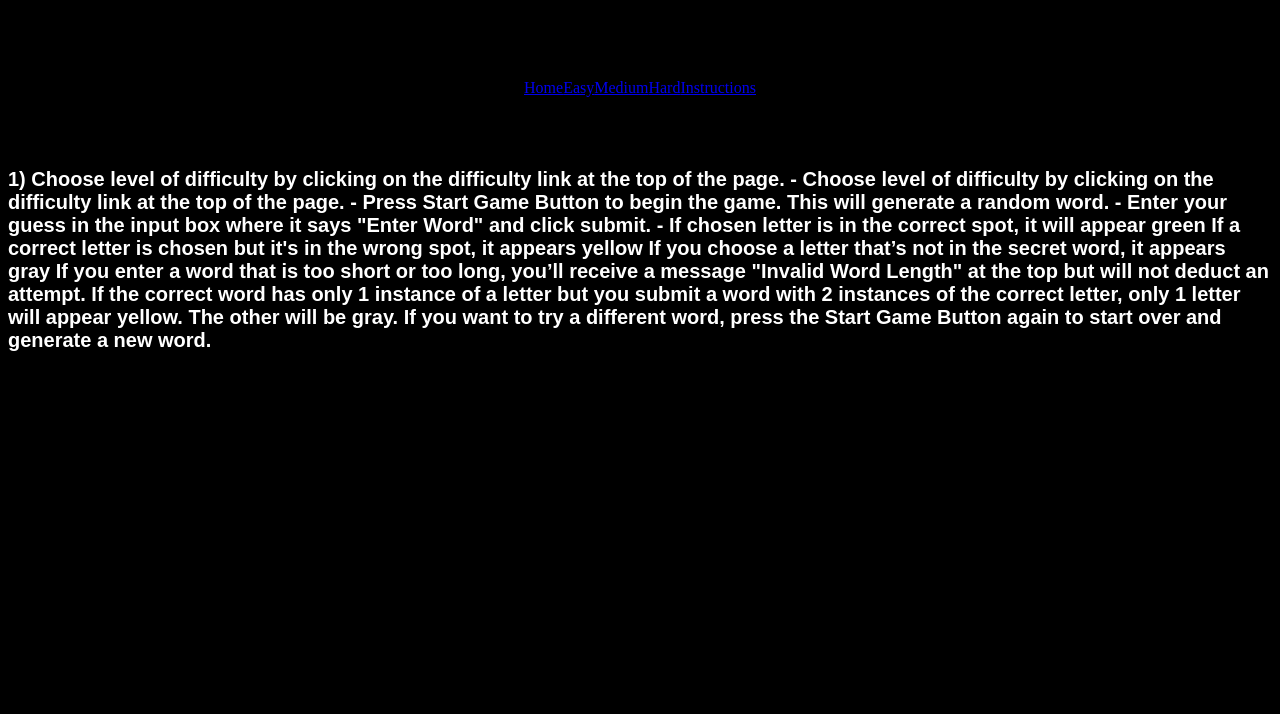
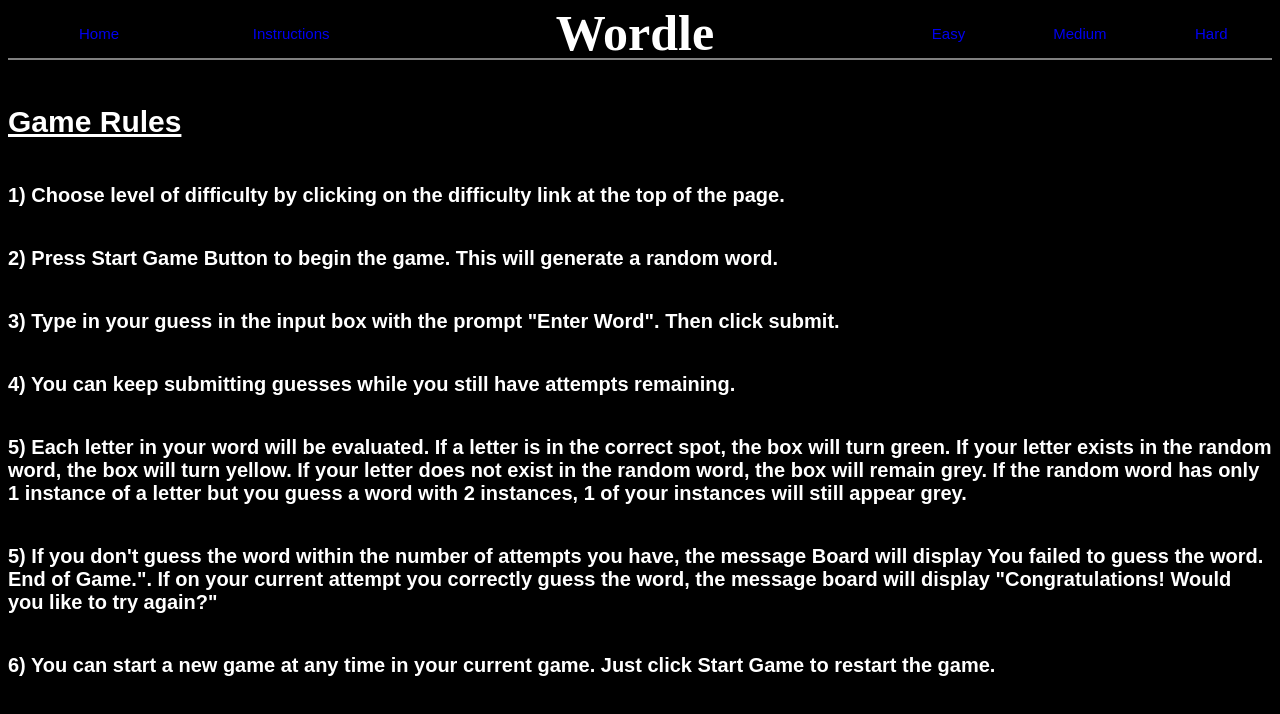
Before and after one commit to amlcheung/WebDev_project2, a React (Create React App) app: page /instructions in a window 1280 px wide. Shown: the top 714 px of the page. Built offline with nearby package versions, Linux system fonts and the light colour scheme.

Commit message:
navbar, styling, submit box

```diff
--- a/src/component/Easy.jsx
+++ b/src/component/Easy.jsx
@@ -124,11 +124,19 @@
     return(
         <div>
             <h1>Difficulty: Easy, randomWord: {randomWord}</h1>
-            <button onClick={getWord}>Start Game</button>
+            <div className="game-contents-container">
+                <button className="button-style" onClick={getWord}>Start Game</button>
+                <MessageBoard></MessageBoard>
+                <InputBox></InputBox>
+                <div id="board-container">
+                    {wordComponents}
+                </div>
+            {/* </div>
+            <button className="button-style" onClick={getWord}>Start Game</button>
             <MessageBoard></MessageBoard>
             <InputBox></InputBox>
             <div id="board-container">
-                {wordComponents}
+                {wordComponents} */}
             </div>
     </div>
     );
--- a/src/component/InputBox.jsx
+++ b/src/component/InputBox.jsx
@@ -5,6 +5,7 @@
 
 export default function InputBox(props) {
     const [candidate, setCandidate] = useState("");
+    const [input, setInputBox] = useState("");
 
     const dispatch = useDispatch();
 
@@ -21,6 +22,8 @@
         e.preventDefault();
         console.log("userGuess: " + candidate);
         sendWordToHistory();
+        const guessInput = document.getElementById('guess');
+        guessInput.value = '';
     }
 
     return (
@@ -30,6 +33,7 @@
                         Enter Word:
                         <input
                             type="text"
+                            id = "guess"
                             onChange={(e) => setCandidate(e.target.value.trim())}
                         ></input>
                     </label>
--- a/src/component/Instructions.css
+++ b/src/component/Instructions.css
@@ -1,11 +1,17 @@
 .text-format {
     width: auto;
     height: auto;
-    /* display: flex; */
-    justify-content: center;
-    align-items: center;
+    display: flex;
+    flex-direction: column;
+    justify-content: stretch;
+    align-items: stretch;
+    flex-wrap: wrap;
     color: white;
     font-size: 20px;
     font-family: Arial, Helvetica, sans-serif;
     font-weight: bold;
 }
+
+.game-rules-format {
+    text-decoration: underline;
+}
--- a/src/component/Instructions.jsx
+++ b/src/component/Instructions.jsx
@@ -9,23 +9,38 @@
 
     return(
         <div className="text-format">
+            <h2 className="game-rules-format">Game Rules</h2>
 
-            1) Choose level of difficulty by clicking on the difficulty link at the top
+            <p>1) Choose level of difficulty by clicking on the difficulty link at the top
             of the page.
+            </p>
 
-            - Choose level of difficulty by clicking on the difficulty link at the top
-            of the page.
-            - Press Start Game Button to begin the game. This will generate a random word.
-            - Enter your guess in the input box where it says "Enter Word" and click submit.
-            -
+            <p>2) Press Start Game Button to begin the game. This will generate a random
+                word.
+            </p>
 
-            If chosen letter is in the correct spot, it will appear green
-            If a correct letter is chosen but it's in the wrong spot, it appears yellow
-            If you choose a letter that’s not in the secret word, it appears gray
-            If you enter a word that is too short or too long, you’ll receive a message "Invalid Word Length" at the top but will not deduct an attempt.
-            If the correct word has only 1 instance of a letter but you submit a word with 2 instances of the correct letter, only 1 letter will appear yellow. The other will be gray.
-            If you want to try a different word, press the Start Game Button again to start over and
-            generate a new word.
+            <p>3) Type in your guess in the input box with the prompt "Enter Word". Then
+                click submit.
+            </p>
+
+            <p>4) You can keep submitting guesses while you still have attempts remaining.
+            </p>
+
+            <p>5) Each letter in your word will be evaluated. If a letter is in the correct spot,
+                the box will turn green. If your letter exists in the random word,
+                the box will turn yellow. If your letter does not exist in the random word, the
+                box will remain grey. If the random word has only 1 instance of a letter but you
+                guess a word with 2 instances, 1 of your instances will still appear grey.</p>
+
+            <p>5) If you don't guess the word within the number of attempts you have, the message
+                Board will display You failed to guess the word. End of Game.". If on your current
+                attempt you correctly guess the word, the message board will display "Congratulations!
+                Would you like to try again?"
+            </p>
+
+            <p>6) You can start a new game at any time in your current game. Just click Start Game
+                to restart the game.
+            </p>
         </div>
 
 
--- a/src/component/Medium.jsx
+++ b/src/component/Medium.jsx
@@ -7,100 +7,101 @@
 
 export default function Medium(props) {
 
-    const dispatch = useDispatch();
+    // const dispatch = useDispatch();
 
-    function getMediumWord() {
-        const action = {
-            type: 'MEDIUM'
-        }
+    // function getMediumWord() {
+    //     const action = {
+    //         type: 'MEDIUM'
+    //     }
 
-        dispatch(action);
-    }
+    //     dispatch(action);
+    // }
 
 
-
-    return(
-        <div>
-            <h1>Difficulty: Medium</h1>
-            <button onClick={getMediumWord}>Start Game</button>
-            <InputBox></InputBox>
-            <div className="board-container">
-                <Square></Square>
-
-                <Square></Square>
-
-                <Square></Square>
-
-                <Square></Square>
-
-                <Square></Square>
-
-                <Square></Square>
-
-                <Square></Square>
-
-                <Square></Square>
-
-                <Square></Square>
-
-                <Square></Square>
+    return (<div></div>);
 
 
-                <Square></Square>
+    //     <div>
+    //         <h1>Difficulty: Medium</h1>
+    //         <button onClick={getMediumWord}>Start Game</button>
+    //         <InputBox></InputBox>
+    //         <div className="board-container">
+    //             <Square></Square>
 
-                <Square></Square>
+    //             <Square></Square>
 
-                <Square></Square>
+    //             <Square></Square>
 
-                <Square></Square>
+    //             <Square></Square>
 
-                <Square></Square>
+    //             <Square></Square>
 
-                <Square></Square>
+    //             <Square></Square>
 
-                <Square></Square>
+    //             <Square></Square>
 
-                <Square></Square>
+    //             <Square></Square>
 
-                <Square></Square>
+    //             <Square></Square>
 
-                <Square></Square>
+    //             <Square></Square>
 
 
-                <Square></Square>
+    //             <Square></Square>
 
-                <Square></Square>
+    //             <Square></Square>
 
-                <Square></Square>
+    //             <Square></Square>
 
-                <Square></Square>
+    //             <Square></Square>
 
-                <Square></Square>
+    //             <Square></Square>
 
-                <Square></Square>
+    //             <Square></Square>
 
-                <Square></Square>
+    //             <Square></Square>
 
-                <Square></Square>
+    //             <Square></Square>
 
-                <Square></Square>
+    //             <Square></Square>
 
-                <Square></Square>
+    //             <Square></Square>
 
 
-                <Square></Square>
+    //             <Square></Square>
 
-                <Square></Square>
+    //             <Square></Square>
 
-                <Square></Square>
+    //             <Square></Square>
 
-                <Square></Square>
+    //             <Square></Square>
 
-                <Square></Square>
+    //             <Square></Square>
+
+    //             <Square></Square>
+
+    //             <Square></Square>
+
+    //             <Square></Square>
+
+    //             <Square></Square>
+
+    //             <Square></Square>
 
 
-            </div>
-    </div>
+    //             <Square></Square>
+
+    //             <Square></Square>
+
+    //             <Square></Square>
+
+    //             <Square></Square>
+
+    //             <Square></Square>
+
+
+    //         </div>
+    // </div>
 
 
 
@@ -108,5 +109,5 @@
 
 
 
-    );
+
 }
--- a/src/component/MessageBoard.jsx
+++ b/src/component/MessageBoard.jsx
@@ -13,6 +13,15 @@
             message = "Invalid Word Length";
         }
 
+        let curGuess = state.history[state.history.length - 1];
+
+        if (curGuess !== undefined) {
+            if (state.word === curGuess.toUpperCase()) {
+                message = "Congratulations!  Would you like to try again?";
+            } else if (state.attemptsRemaining === 0 && state.word !== curGuess.toUpperCase()) {
+                message = "You failed to guess the word. End of Game.";
+            }
+        }
 
         return message;
     }
@@ -31,7 +40,6 @@
 
     const attemptsRemaining = useSelector(getAttemptsRemaining, shallowEqual);
 
-
     return(
         <div className='text-container'>
             <h2>Message Board: {currentMessage}</h2>
--- a/src/component/NavBar.css
+++ b/src/component/NavBar.css
@@ -1,6 +1,67 @@
-.center {
+.nav-bar-container{
+    display: grid;
+    position: sticky;
+    top: 0%;
+    z-index: 100;
+    grid-template-areas:
+        'home instructions wordle easy med hard';
+    grid-template-columns: 1.5fr 1.5fr 4fr 1fr 1fr 1fr;
+    height: 50px;
+    grid-gap: 10px;
+    background-color: black;
+    margin-bottom: 20px;
+    border-bottom: 2px solid grey;
+}
+
+.home{
+    grid-area: home;
+}
+.wordle{
+    grid-area: wordle;
+}
+.easy{
+    grid-area: easy;
+}
+.med{
+    grid-area: med;
+}
+.hard{
+    grid-area: hard;
+}
+.instructions{
+    grid-area: instructions;
+}
+
+.button-format{
     display: flex;
     justify-content: center;
     align-items: center;
-    height: 20vh;
+    height: 50px;
 }
+
+.font-style{
+    font-family: Arial, Helvetica, sans-serif;
+    color: white;
+    font-size: 15px;
+}
+.font-style-wordle{
+    font-family: 'Times New Roman', Times, serif;
+    font-size: 50px;
+    font-weight: bold;
+}
+
+a:link {
+    text-decoration: none;
+    transition: font-size 1s;
+}
+a:visited {
+    text-decoration: none;
+    color:  white;
+}
+a:hover {
+    text-decoration: underline;
+    font-size: larger;
+}
+a:active {
+    text-decoration: none;
+}
--- a/src/component/NavBar.jsx
+++ b/src/component/NavBar.jsx
@@ -7,12 +7,13 @@
 function NavBar() {
 
     return (
-        <div className="center">
-            <Link to={"/"}> Home </Link>
-            <Link to={"/easy"}>Easy</Link>
-            <Link to={"/medium"}>Medium</Link>
-            <Link to={"/hard"}>Hard</Link>
-            <Link to={"/instructions"}>Instructions</Link>
+        <div className="nav-bar-container font-style">
+            <Link className="button-format" to={"/"}> Home </Link>
+            <Link className="button-format" to={"/instructions"}>Instructions</Link>
+            <div className="button-format font-style-wordle">Wordle</div>
+            <Link className="button-format" to={"/easy"}>Easy</Link>
+            <Link className="button-format" to={"/medium"}>Medium</Link>
+            <Link className="button-format" to={"/hard"}>Hard</Link>
         </div>
     );
 }
```
Also changed, not shown: src/component/Easy.css (+19 -25 lines), src/reducer/WordGeneratorReducer.js (+4 -4 lines), 1 other file (tests, documents, lock files or other folders).
